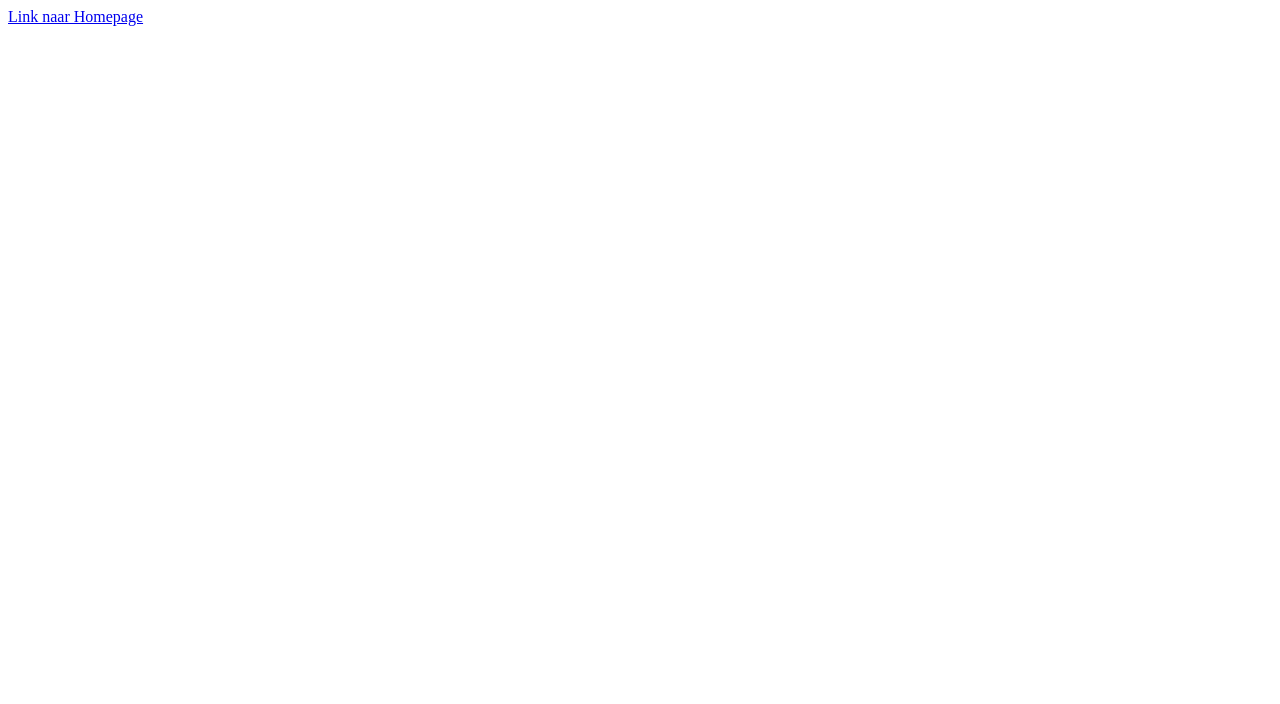
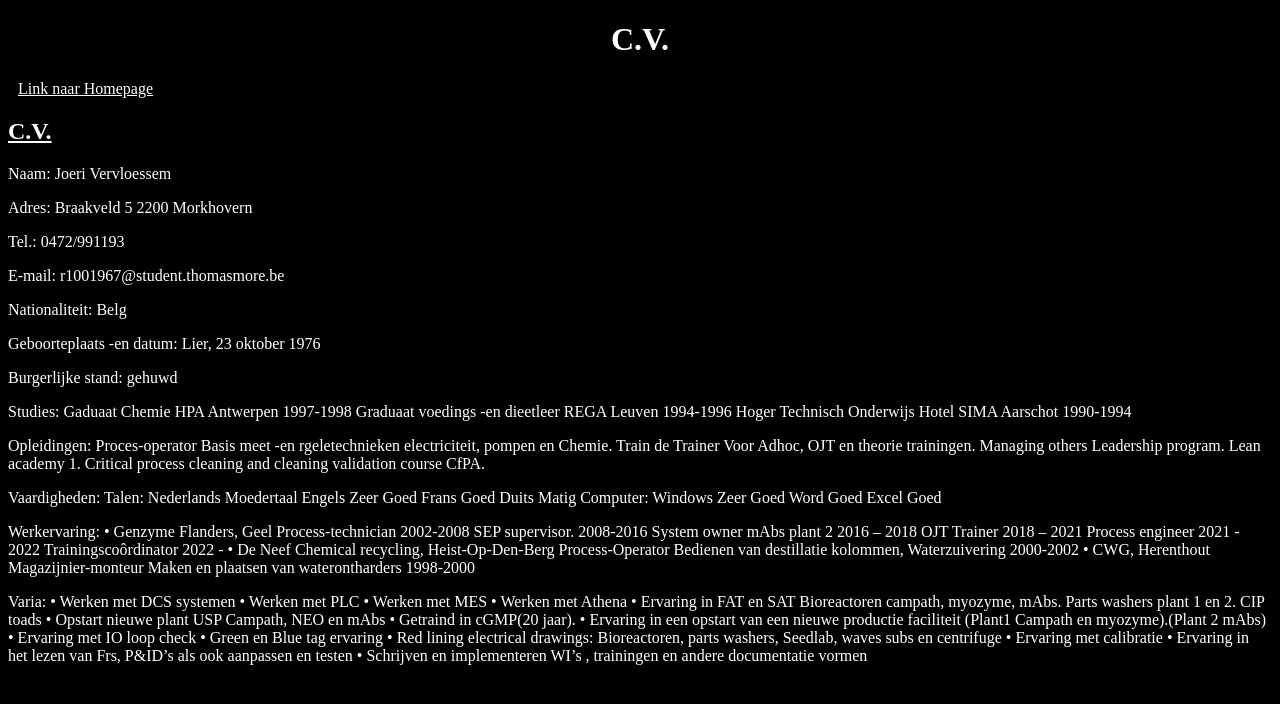
Before and after one commit to Joeriv1967/LerenmetGIT, a plain HTML site: page Mijn website/CV.html in a window 1280 px wide. Drawn offline with Linux system fonts and the light colour scheme.

Commit message:
update alle paginas met kleur, CV geupload

```diff
--- a/Mijn website/CV.css
+++ b/Mijn website/CV.css
@@ -0,0 +1,25 @@
+body{
+    background-color: black;
+}
+h1 {
+    background-color: black;
+    color: white;
+    margin-left: auto;
+    text-align: center;
+    text-size-adjust: 50px;
+}
+a{
+    color: white;
+    margin-left: 10px;
+}
+p{
+    color: white;
+}
+h2{
+    color: white;
+    text-decoration-line: underline;
+}
+.Voorzetsel{
+    float: left;
+    font-size: medium;
+}
--- a/Mijn website/CV.html
+++ b/Mijn website/CV.html
@@ -6,6 +6,94 @@
 <title>CV</title>
     </Head>
     <Body>
+        <h1>C.V.</h1>
         <a href="Homepage.html">Link naar Homepage</a>
+        <H2>C.V.</H2>
+        <p>Naam: Joeri Vervloessem</p>
+        <p>Adres: Braakveld 5
+                  2200 Morkhovern
+        </p>
+        <p>Tel.: 0472/991193</p>
+        <p>E-mail: r1001967@student.thomasmore.be</p>
+        <p>Nationaliteit: Belg</p>
+        <p>Geboorteplaats -en datum: Lier, 23 oktober 1976</p>
+        <p>Burgerlijke stand: gehuwd</p>
+        <p>Studies: Gaduaat Chemie
+                    HPA Antwerpen
+                    1997-1998
+
+                    Graduaat voedings -en dieetleer
+                    REGA Leuven
+                    1994-1996
+
+                    Hoger Technisch Onderwijs Hotel
+                    SIMA Aarschot
+                    1990-1994
+        </p>
+        <p>Opleidingen: Proces-operator
+                        Basis meet -en rgeletechnieken
+                        electriciteit, pompen en Chemie.
+
+                        Train de Trainer
+                        Voor Adhoc, OJT en theorie trainingen.
+
+                        Managing others Leadership program.
+
+                        Lean academy 1.
+
+                        Critical process cleaning and cleaning
+                        validation course CfPA.
+        </p>
+        <p>Vaardigheden: Talen: Nederlands  Moedertaal
+                                Engels      Zeer Goed
+                                Frans       Goed
+                                Duits       Matig
+
+                        Computer: Windows   Zeer Goed
+                                  Word      Goed
+                                  Excel     Goed
+        </p>
+        <p>Werkervaring: •	Genzyme Flanders, Geel
+                            Process-technician
+                            2002-2008
+                            SEP supervisor.
+                            2008-2016
+                            System owner mAbs plant 2
+                            2016 – 2018
+                            OJT Trainer
+                            2018 – 2021
+                            Process engineer
+                            2021 - 2022
+                            Trainingscoôrdinator
+                            2022 -
+
+                        •	De Neef Chemical recycling,
+                            Heist-Op-Den-Berg
+                            Process-Operator
+                            Bedienen van destillatie kolommen, Waterzuivering
+                            2000-2002
+
+                        •	CWG, Herenthout
+                            Magazijnier-monteur
+                            Maken en plaatsen van waterontharders
+                            1998-2000
+            </p>
+        <p>Varia: •	Werken met DCS systemen
+                  •	Werken met PLC
+                  •	Werken met MES
+                  •	Werken met Athena
+                  •	Ervaring in FAT en SAT
+                    Bioreactoren campath, myozyme, mAbs.
+                    Parts washers plant 1 en 2. CIP toads
+                  •	Opstart nieuwe plant USP Campath, NEO en mAbs
+                  •	Getraind in cGMP(20 jaar).
+                  •	Ervaring in een opstart van een nieuwe productie faciliteit (Plant1 Campath en myozyme).(Plant 2 mAbs)
+                  •	Ervaring met IO loop check
+                  •	Green en Blue tag ervaring
+                  •	Red lining electrical drawings: Bioreactoren, parts washers, Seedlab, waves subs en centrifuge
+                  •	Ervaring met calibratie
+                  •	Ervaring in het lezen van Frs, P&ID’s als ook aanpassen en testen
+                  •	Schrijven en implementeren WI’s , trainingen  en andere documentatie vormen
+            </p>
     </Body>
 </html>
--- a/Mijn website/Contact.css
+++ b/Mijn website/Contact.css
@@ -0,0 +1,14 @@
+body{
+    background-color: black;
+}
+h1 {
+    background-color: black;
+    color: white;
+    margin-left: auto;
+    text-align: center;
+    text-size-adjust: 50px;
+}
+a{
+    color: white;
+    margin-left: 10px;
+}
--- a/Mijn website/Ervaring.css
+++ b/Mijn website/Ervaring.css
@@ -0,0 +1,14 @@
+body{
+    background-color: black;
+}
+h1 {
+    background-color: black;
+    color: white;
+    margin-left: auto;
+    text-align: center;
+    text-size-adjust: 50px;
+}
+a{
+    color: white;
+    margin-left: 10px;
+}
--- a/Mijn website/Forum.css
+++ b/Mijn website/Forum.css
@@ -0,0 +1,18 @@
+body{
+    background-color: black;
+}
+h1 {
+    background-color: black;
+    color: white;
+    margin-left: auto;
+    text-align: center;
+    text-size-adjust: 50px;
+}
+a{
+    color: white;
+    margin-left: 10px;
+}
+h2{
+    color: white;
+    text-decoration: underline;
+}
--- a/Mijn website/Hobby's.css
+++ b/Mijn website/Hobby's.css
@@ -0,0 +1,14 @@
+body{
+    background-color: black;
+}
+h1 {
+    background-color: black;
+    color: white;
+    margin-left: auto;
+    text-align: center;
+    text-size-adjust: 50px;
+}
+a{
+    color: white;
+    margin-left: 10px;
+}
--- a/Mijn website/Homepage.css
+++ b/Mijn website/Homepage.css
@@ -0,0 +1,18 @@
+body{
+    background-color: black;
+}
+h1 {
+    background-color: black;
+    color: white;
+    margin-left: auto;
+    text-align: center;
+    text-size-adjust: 50px;
+}
+a{
+    color: white;
+    margin-left: 10px;
+}
+h2{
+    color: white;
+    text-decoration: underline;
+}
--- a/Mijn website/Portfolio.css
+++ b/Mijn website/Portfolio.css
@@ -0,0 +1,14 @@
+body{
+    background-color: black;
+}
+h1 {
+    background-color: black;
+    color: white;
+    margin-left: auto;
+    text-align: center;
+    text-size-adjust: 50px;
+}
+a{
+    color: white;
+    margin-left: 10px;
+}
```
Also changed, not shown: Mijn website/Contact.html (+1 -0 lines), Mijn website/Ervaring.html (+1 -0 lines), Mijn website/Forum.html (+3 -0 lines), Mijn website/Hobby's.html (+1 -0 lines), Mijn website/Homepage.html (+9 -1 lines), Mijn website/Portfolio.html (+1 -0 lines).
